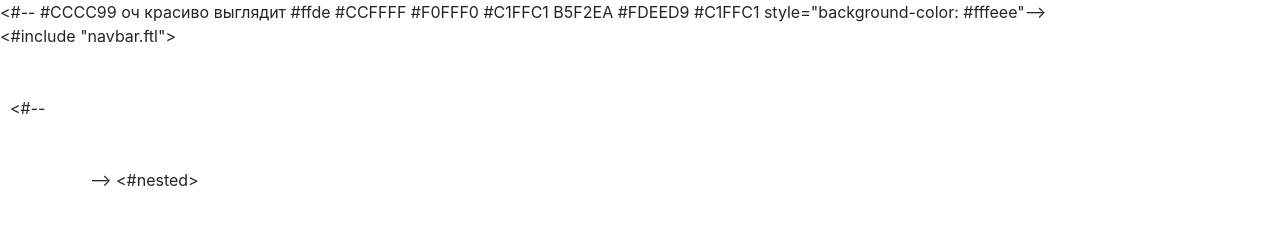
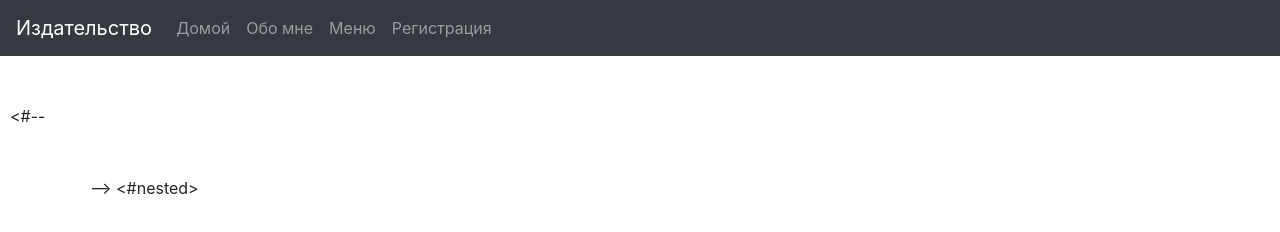
Before and after one commit to Karambasss/Karambasss.github.io, a plain HTML site: page index.html in a window 1280 px wide. Drawn offline with nearby package versions, Linux system fonts and the light colour scheme.

Commit message:
Update index.html

```diff
--- a/index.html
+++ b/index.html
@@ -5,13 +5,35 @@
         <title> Kuznetsov | Profi</title>
         <meta name="viewport" content="width=device-width, initial-scale=1, shrink-to-fit=no">
 
-        <!-- Bootstrap CSS -->
+
         <link rel="stylesheet" href="https://stackpath.bootstrapcdn.com/bootstrap/4.1.3/css/bootstrap.min.css" integrity="sha384-MCw98/SFnGE8fJT3GXwEOngsV7Zt27NXFoaoApmYm81iuXoPkFOJwJ8ERdknLPMO" crossorigin="anonymous">
     </head>
-<#--    #CCCC99 оч красиво выглядит #ffde #CCFFFF #F0FFF0 #C1FFC1  B5F2EA  #FDEED9 #C1FFC1 style="background-color: 	#fffeee"-->
+
     <body>
     <div>
-        <#include "navbar.ftl">
+        <nav class="navbar navbar-expand-lg navbar navbar-dark bg-dark">
+    <a class="navbar-brand" href="/" >Издательство</a>
+    <button class="navbar-toggler" type="button" data-toggle="collapse" data-target="#navbarSupportedContent" aria-controls="navbarSupportedContent" aria-expanded="false" aria-label="Toggle navigation">
+        <span class="navbar-toggler-icon"></span>
+    </button>
+
+    <div class="collapse navbar-collapse" id="navbarSupportedContent">
+        <ul class="navbar-nav mr-auto">
+            <li class="nav-item">
+                <a class="nav-link" href="/">Домой</a>
+            </li>
+            <li class="nav-item">
+                <a class="nav-link" href="/aboutMe">Обо мне</a>
+            </li>
+            <li class="nav-item">
+                <a class="nav-link" href="/greeting">Меню</a>
+            </li>
+            <li class="nav-item">
+                <a class="nav-link" href="/registration">Регистрация</a>
+            </li>
+        </ul>
+    </div>
+</nav>
         <div class="mt-5" style="margin-left: 10px"> <#--<div class="container mt-5">-->
         <#nested>
         </div>
```
